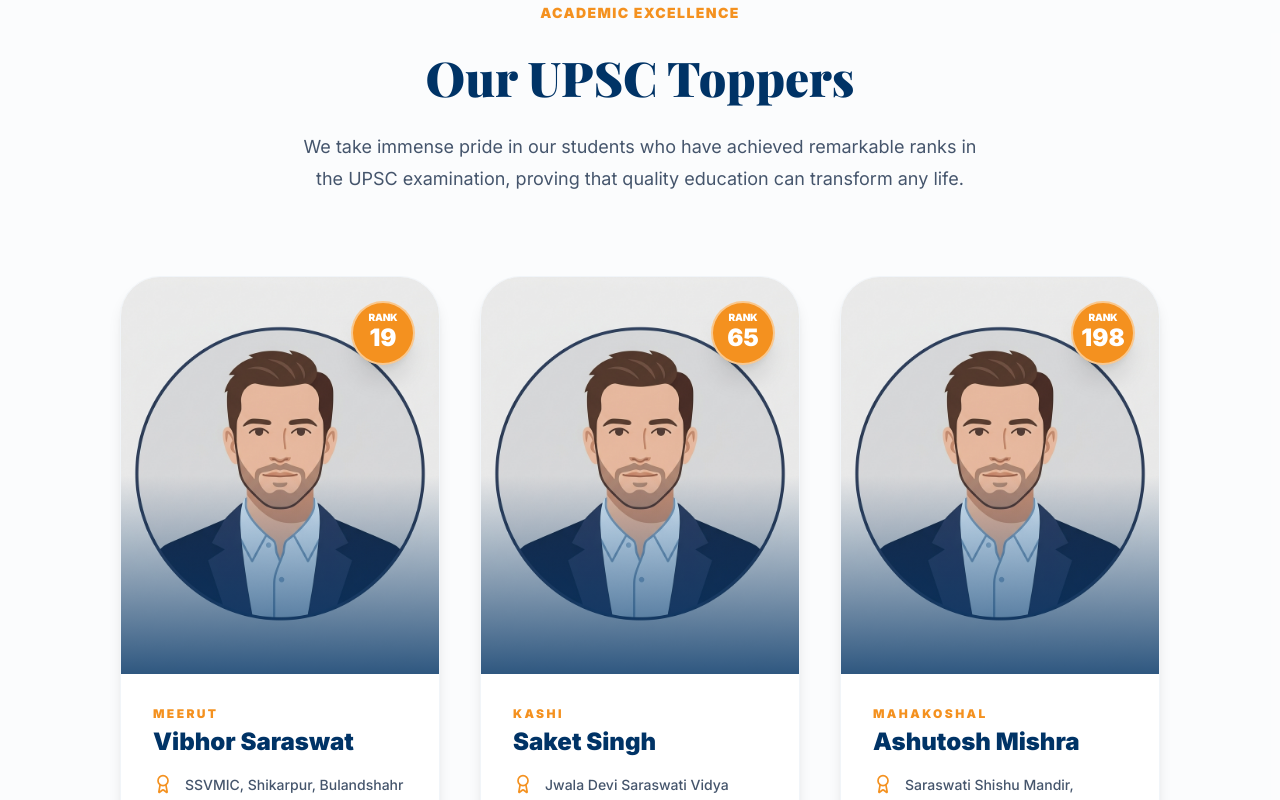
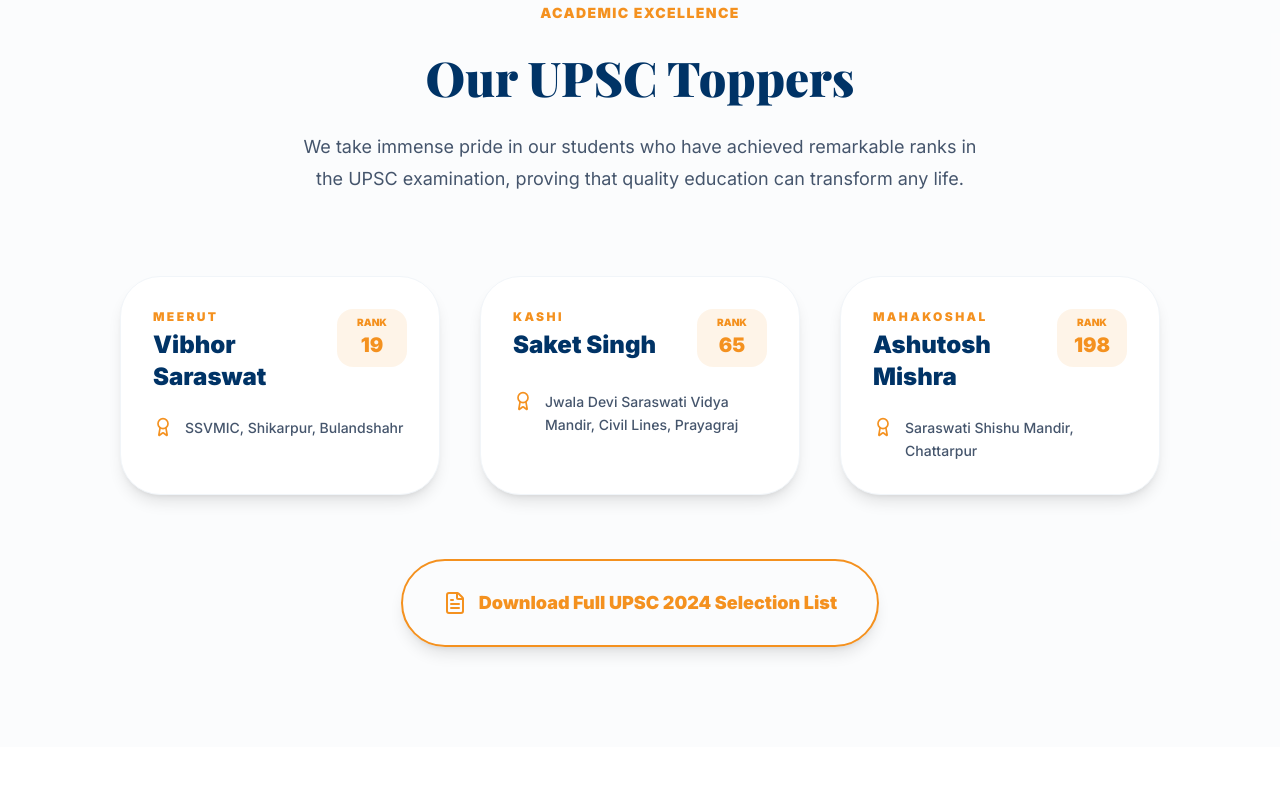
Before and after one commit to csharma1979/VidyaBharatiUSA-V1.2, a Next.js app: page /impact in a window 1280 px wide. Shown: the part 2000-2800 px from the top of the page. Built offline with nearby package versions, Linux system fonts and the light colour scheme; no server answers; a web font is replaced by a local one.

Commit message:
Removed topper images from Academic Excellence section on Impact page

```diff
--- a/src/app/impact/page.tsx
+++ b/src/app/impact/page.tsx
@@ -207,21 +207,18 @@ export default function ImpactPage() {
                 rank: "19",
                 school: "SSVMIC, Shikarpur, Bulandshahr",
                 region: "Meerut",
-                image: "/images/default-avatar-man.png"
               },
               {
                 name: "Saket Singh",
                 rank: "65",
                 school: "Jwala Devi Saraswati Vidya Mandir, Civil Lines, Prayagraj",
                 region: "Kashi",
-                image: "/images/default-avatar-man.png"
               },
               {
                 name: "Ashutosh Mishra",
                 rank: "198",
                 school: "Saraswati Shishu Mandir, Chattarpur",
                 region: "Mahakoshal",
-                image: "/images/default-avatar-man.png"
               }
             ].map((topper, idx) => (
               <motion.div
@@ -229,29 +226,20 @@ export default function ImpactPage() {
                 initial={{ opacity: 0, y: 20 }}
                 whileInView={{ opacity: 1, y: 0 }}
                 transition={{ delay: idx * 0.1 }}
-                className="group relative bg-white rounded-[2.5rem] overflow-hidden shadow-lg border border-slate-100 hover:shadow-2xl transition-all duration-500"
+                className="group relative bg-white rounded-[2.5rem] p-8 shadow-lg border border-slate-100 hover:shadow-2xl transition-all duration-500"
               >
-                <div className="relative aspect-[4/5] overflow-hidden">
-                  <Image
-                    src={topper.image}
-                    alt={topper.name}
-                    fill
-                    className="object-cover group-hover:scale-110 transition-transform duration-700"
-                  />
-                  <div className="absolute inset-0 bg-gradient-to-t from-deep-blue/80 via-transparent to-transparent"></div>
-                  <div className="absolute top-6 right-6">
-                    <div className="bg-saffron text-white h-16 w-16 rounded-full flex flex-col items-center justify-center shadow-xl border-2 border-white/50 backdrop-blur-sm">
-                      <span className="text-[10px] font-black uppercase tracking-tight leading-none">Rank</span>
-                      <span className="text-2xl font-black">{topper.rank}</span>
-                    </div>
-                  </div>
-                </div>
-
-                <div className="p-8 space-y-4">
+                <div className="flex justify-between items-start mb-6">
                   <div className="space-y-1">
                     <div className="text-xs font-black uppercase tracking-[0.2em] text-saffron">{topper.region}</div>
                     <h4 className="text-2xl font-black text-deep-blue">{topper.name}</h4>
                   </div>
+                  <div className="bg-saffron/10 text-saffron px-4 py-2 rounded-2xl flex flex-col items-center justify-center min-w-[70px]">
+                    <span className="text-[10px] font-black uppercase leading-none mb-1">Rank</span>
+                    <span className="text-xl font-black">{topper.rank}</span>
+                  </div>
+                </div>
+
+                <div className="space-y-4">
                   <div className="flex gap-3">
                     <Award className="w-5 h-5 text-saffron shrink-0" />
                     <p className="text-sm text-slate-600 leading-relaxed font-medium">
```
